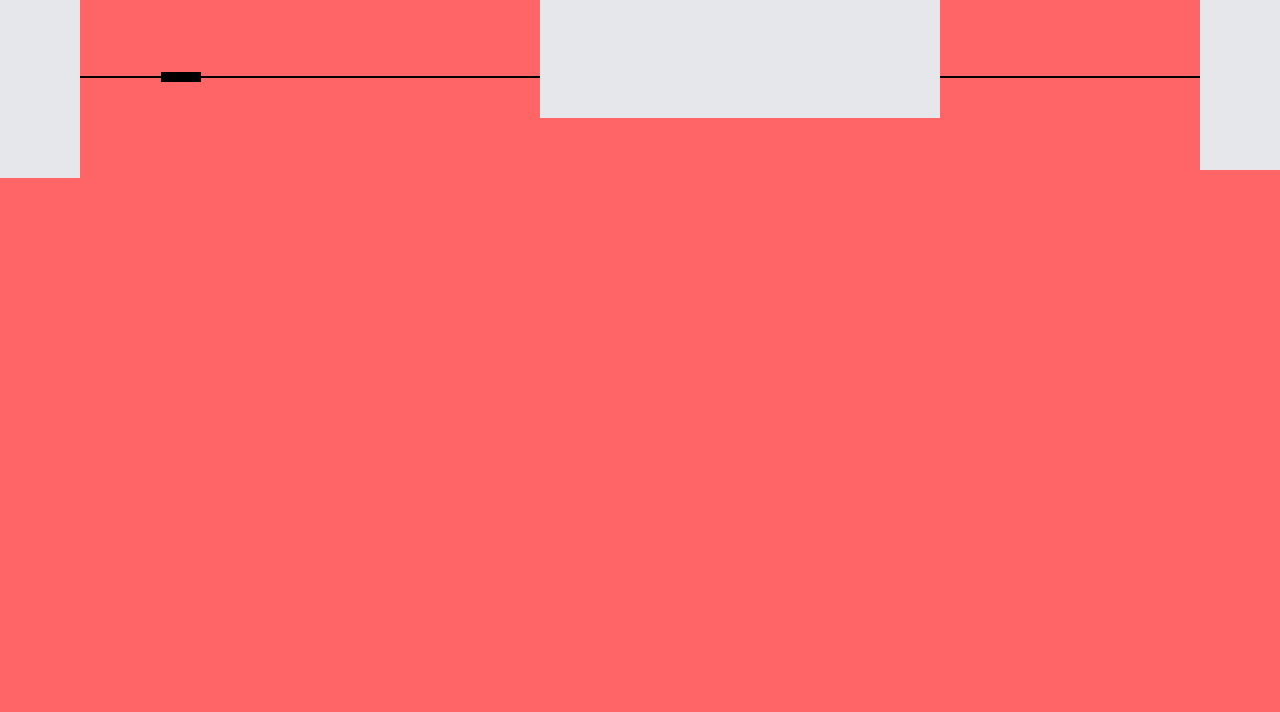
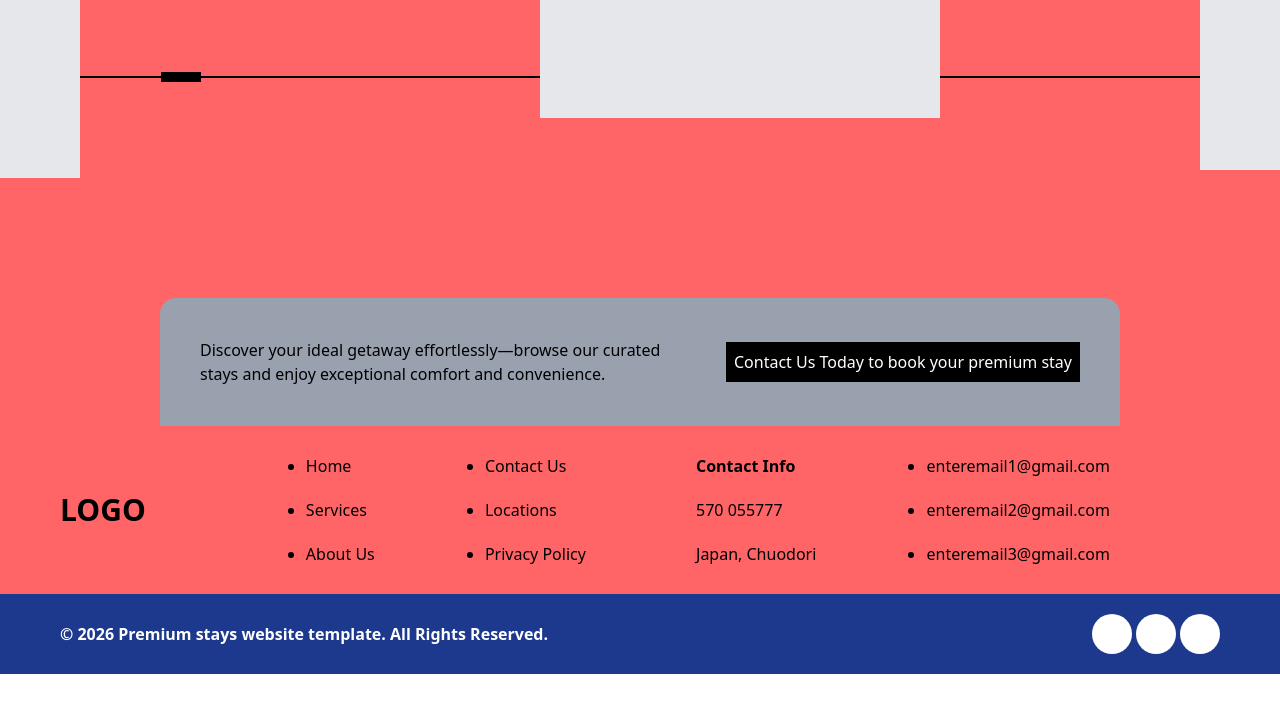
Before and after one commit to moamenabdelrahman/premium-stay, a Vue app: page / in a window 1280 px wide. Shown: the part 3649-4361 px from the top of the page. After the commit the page ends 4323 px from the top, so only its background shows below. Built offline with nearby package versions, Linux system fonts and the light colour scheme.

Commit message:
Added Footer

```diff
--- a/src/App.vue
+++ b/src/App.vue
@@ -1,5 +1,5 @@
 <template>
-  <div class="h-1500 bg-red-400 overflow-hidden">
+  <div class="bg-red-400 overflow-hidden">
     <Navbar></Navbar>
     <Hero></Hero>
     <AboutUs></AboutUs>
@@ -8,11 +8,13 @@
     <WhyChooseUs></WhyChooseUs>
     <Testimonials></Testimonials>
     <ServiceAreas></ServiceAreas>
+    <Footer></Footer>
   </div>
 </template>
 
 <script>
 import AboutUs from './AboutUs.vue';
+import Footer from './Footer.vue';
 import Gallery from './Gallery.vue';
 import Hero from './Hero.vue';
 import Navbar from './Navbar.vue';
@@ -30,7 +32,8 @@ export default {
     OurServices,
     WhyChooseUs,
     Testimonials,
-    ServiceAreas
+    ServiceAreas,
+    Footer
   }
 }
 </script>
--- /dev/null
+++ b/src/Footer.vue
@@ -0,0 +1,50 @@
+<template>
+  <div>
+    <div class="w-3/4 bg-gray-400 mx-auto p-10 gap-x-10 flex items-center rounded-t-2xl">
+      <div>
+        Discover your ideal getaway effortlessly—browse our curated stays and enjoy exceptional comfort and convenience.
+      </div>
+      <div class="p-2 bg-black text-white text-nowrap h-fit hover:cursor-pointer">
+        Contact Us Today to book your premium stay
+      </div>
+    </div>
+    <div class="py-7 px-15 flex items-center gap-20 justify-between">
+      <div class="text-3xl pr-20 font-bold shrink-0">LOGO</div>
+      <ul class="list-disc grow grid grid-flow-col grid-rows-3 gap-y-5">
+        <li>Home</li>
+        <li>Services</li>
+        <li>About Us</li>
+        <li>Contact Us</li>
+        <li>Locations</li>
+        <li>Privacy Policy</li>
+        <li class="font-bold list-none">Contact Info</li>
+        <li class="list-none">570 055777</li>
+        <li class="list-none">Japan, Chuodori</li>
+        <li>enteremail1@gmail.com</li>
+        <li>enteremail2@gmail.com</li>
+        <li>enteremail3@gmail.com</li>
+      </ul>
+    </div>
+    <div class="bg-blue-900 px-15 py-5 flex justify-between items-center">
+      <div class="font-bold text-white">
+        &copy; 2026 Premium stays website template. All Rights Reserved.
+      </div>
+      <div class="flex gap-1">
+        <div class="w-10 h-10 rounded-full bg-white"></div>
+        <div class="w-10 h-10 rounded-full bg-white"></div>
+        <div class="w-10 h-10 rounded-full bg-white"></div>
+      </div>
+    </div>
+  </div>
+</template>
+
+<script>
+export default {
+
+}
+</script>
+
+<style scoped>
+@reference "tailwindcss";
+
+</style>
```
